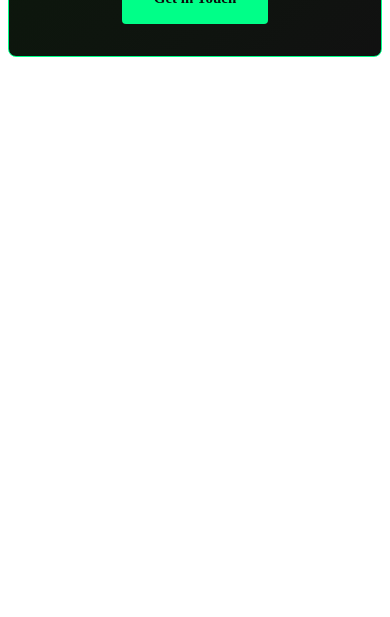
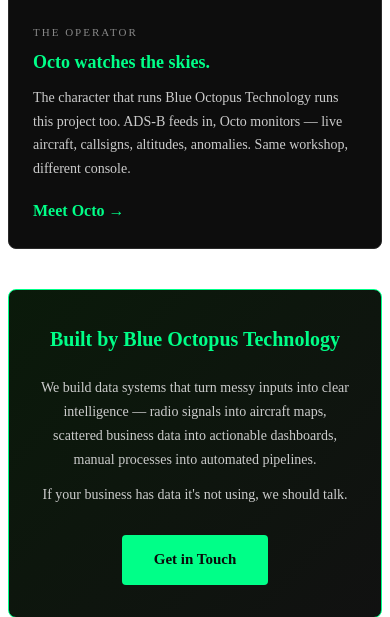
Before and after one commit to blueOctopusAI/adsb-decode, a Flask app: template rust/adsb-server/templates/about.html in a window 390 px wide. Shown: the part 1824-2441 px from the top of the page. Before the commit the page ends 1881 px from the top, so only its background shows below. Run offline with Flask 3, Linux system fonts and the light colour scheme; the template is opened without the code that fills it, so the values that code supplies are empty.

Commit message:
about: add Octo operator section linking to blueoctopustechnology.com
Same character that runs Blue Octopus Technology runs this project.
The about page now has a small "operator" callout that:

- Pulls octo-adsb-console.png from the main blueoctopustechnology.com
  CDN (no need to embed a 2MB PNG into the Rust binary)
- Brief copy: "Octo watches the skies. The character that runs Blue
  Octopus Technology runs this project too. ADS-B feeds in, Octo
  monitors — live aircraft, callsigns, altitudes, anomalies. Same
  workshop, different console."
- Links to /campaigns/meet-octo on the main BO site for the full
  character introduction

Styled to match the existing about-page green/terminal aesthetic —
dark card, mono-style metadata label, green accent, grid layout
that collapses to single-column on mobile. Doesn't disrupt the
engineering tone; adds the cross-brand link.

cargo check clean.

Co-Authored-By: Claude Opus 4.7 (1M context) <noreply@anthropic.com>

```diff
--- a/rust/adsb-server/templates/about.html
+++ b/rust/adsb-server/templates/about.html
@@ -27,6 +27,14 @@
 .about-page .cta a.cta-btn:hover { background: #00cc6a; }
 .about-page .tech-stack { display: flex; flex-wrap: wrap; gap: 10px; margin: 12px 0; }
 .about-page .tech-tag { background: #1a1a1a; border: 1px solid #333; padding: 4px 12px; border-radius: 16px; font-size: 12px; color: #ccc; }
+.about-page .operator { display: grid; grid-template-columns: 1fr; gap: 24px; margin: 40px 0; padding: 24px; background: #0d0d0d; border: 1px solid #2a2a2a; border-radius: 8px; align-items: center; }
+@media (min-width: 700px) { .about-page .operator { grid-template-columns: 280px 1fr; gap: 32px; } }
+.about-page .operator img { width: 100%; height: auto; border-radius: 6px; border: 1px solid #2a2a2a; display: block; }
+.about-page .operator h2 { color: #00ff88; font-size: 18px; margin: 0 0 8px; border: none; padding: 0; }
+.about-page .operator .label { color: #888; font-size: 11px; text-transform: uppercase; letter-spacing: 2px; margin: 0 0 6px; }
+.about-page .operator p { margin: 8px 0; }
+.about-page .operator a.meet-link { color: #00ff88; text-decoration: none; font-weight: bold; display: inline-block; margin-top: 8px; }
+.about-page .operator a.meet-link:hover { text-decoration: underline; }
 </style>
 
 <div class="hero">
@@ -80,6 +88,18 @@
 
 <p>Full source code, protocol documentation, and build instructions on <a href="https://github.com/blueOctopusAI/adsb-decode" target="_blank" rel="noopener">GitHub</a>.</p>
 
+<div class="operator">
+    <img src="https://www.blueoctopustechnology.com/images/octo/octo-adsb-console.png"
+         alt="Octo at an ADS-B live aircraft tracking console — the operator behind Blue Octopus Technology"
+         loading="lazy">
+    <div>
+        <p class="label">The operator</p>
+        <h2>Octo watches the skies.</h2>
+        <p>The character that runs Blue Octopus Technology runs this project too. ADS-B feeds in, Octo monitors — live aircraft, callsigns, altitudes, anomalies. Same workshop, different console.</p>
+        <a href="https://www.blueoctopustechnology.com/campaigns/meet-octo" class="meet-link" target="_blank" rel="noopener">Meet Octo &rarr;</a>
+    </div>
+</div>
+
 <div class="cta">
     <h2>Built by Blue Octopus Technology</h2>
     <p>We build data systems that turn messy inputs into clear intelligence &mdash; radio signals into aircraft maps, scattered business data into actionable dashboards, manual processes into automated pipelines.</p>
```
